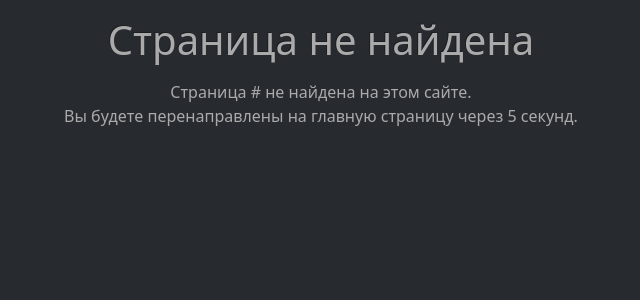
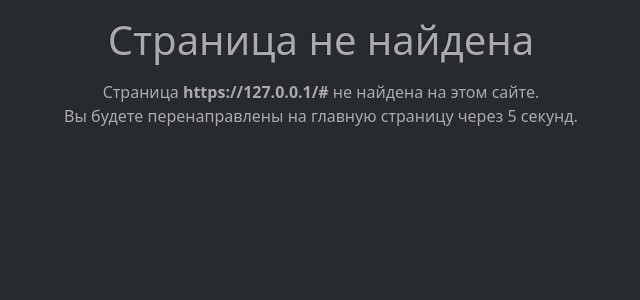
Before and after one commit to rin-gil/metal-weight-calculator, a Django app: template metal_calc/templates/metalCalc/404.html in a window 1280 px wide. Shown: the top 300 px of the page, without its empty margins (319-959 px from the left). Run offline with Django 3.2, Linux system fonts and the light colour scheme; data comes from the database, SQL or seed files in the repository; the template is opened without the code that fills it: most values are stand-ins (such as "Sample title", 1, 10 or a date in 2020); parts of the project's set-up code (start-up, migrations or seed data) failed here and were passed over.

Commit message:
perf: Changed the display of 404.html
The 404.html template receives only the relative address of the page
that encountered the error

```diff
--- a/metal_calc/templates/metalCalc/404.html
+++ b/metal_calc/templates/metalCalc/404.html
@@ -1,9 +1,12 @@
 {% load static %}{% spaceless %}
+    {% load site_info %}
+    {% get_site_info as site_info %}
     <!DOCTYPE html>
     <html lang="ru">
     <head>
         <meta charset="UTF-8">
-    <meta name="viewport" content="width=device-width, user-scalable=no, initial-scale=1.0, maximum-scale=1.0, minimum-scale=1.0">
+        <meta name="viewport"
+              content="width=device-width, user-scalable=no, initial-scale=1.0, maximum-scale=1.0, minimum-scale=1.0">
         <meta http-equiv="x-ua-compatible" content="ie=edge">
         <meta http-equiv="refresh" content="5; url={% url 'home' %}">
         {% include 'metalCalc/inc/_favicons.html' %}
@@ -15,7 +18,7 @@
     <div class="wrapper">
         <div style="text-align: center">
             <h1>Страница не найдена</h1>
-        <p>Страница {{ wrong_url }} не найдена на этом сайте.</p>
+            <p>Страница <b>https://{{ site_info.site_url }}/{{ wrong_url }}</b> не найдена на этом сайте.</p>
             <p>Вы будете перенаправлены на главную страницу через 5 секунд.</p>
         </div>
     </div>
--- a/metal_calc/views.py
+++ b/metal_calc/views.py
@@ -7,8 +7,6 @@ from django.http import HttpResponse
 from django.shortcuts import render
 from django.urls import Resolver404
 from django.views.generic import TemplateView
-
-from app.settings import ALLOWED_HOSTS
 
 from metal_calc.services import get_context_data_for_calculator_fields
 
@@ -35,5 +33,5 @@ class MetalCalcHomeView(TemplateView):
 
 def page_not_found(request: WSGIRequest, exception: Resolver404) -> HttpResponse:
     """Displays a 404 application error page"""
-    context: dict = {"wrong_url": f"https://{ALLOWED_HOSTS[0]}/{exception.args[0]['path']}"}
+    context: dict = {"wrong_url": f"{exception.args[0]['path']}"}
     return render(request=request, template_name="metalCalc/404.html", context=context, status=404)
```
Lines whose indentation alone changed are shown as unchanged.
